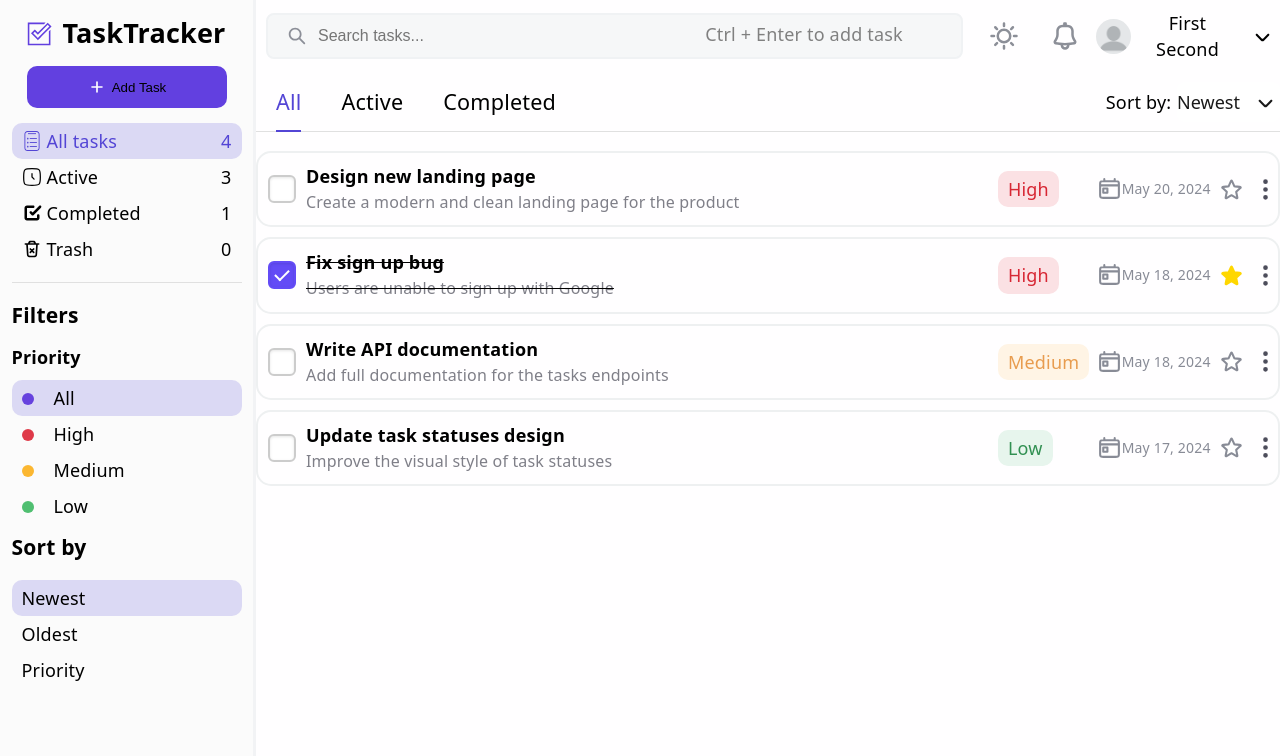
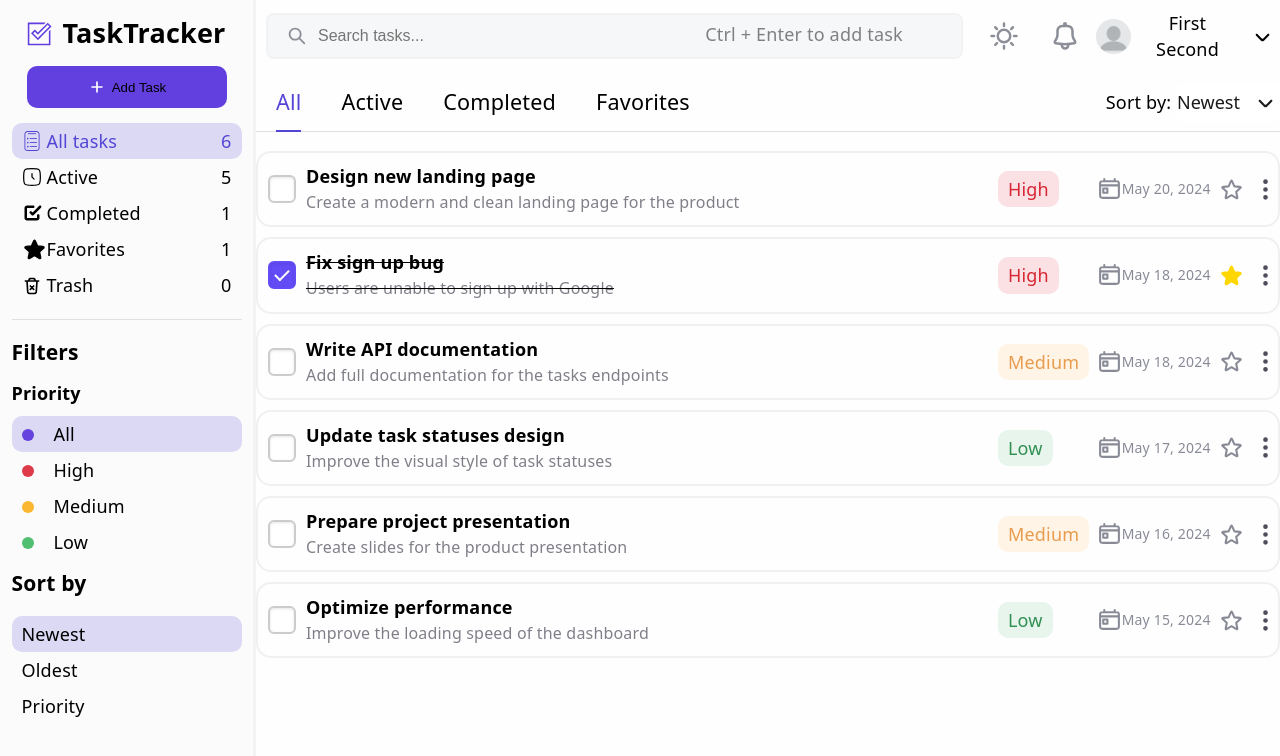
Before and after one commit to OleksiiDonchenko/Task_Tracker, a React (Vite) app: page / in a window 1280 px wide. Shown: the top 756 px of the page. Built offline with nearby package versions, Linux system fonts and the light colour scheme.

Commit message:
Feat: implement the favorites tab and the favorites toggle on every task

```diff
--- a/src/assets/icons/components/Icons.module.css
+++ b/src/assets/icons/components/Icons.module.css
@@ -58,22 +58,6 @@
 .starIcon {
   width: 25px;
   height: 25px;
-  color: #888B96;
-  fill: #fff;
-}
-
-.starIcon[data-theme='dark'] {
-  fill: #1F2225;
-}
-
-.starIcon[data-favorites='true'][data-theme='light'] {
-  color: gold;
-  fill: gold;
-}
-
-.starIcon[data-favorites='true'][data-theme='dark'] {
-  color: gold;
-  fill: gold;
 }
 
 .threeDotsVerticalIcon {
--- a/src/assets/icons/components/StarIcon.tsx
+++ b/src/assets/icons/components/StarIcon.tsx
@@ -3,7 +3,7 @@ import styles from './Icons.module.css';
 import { useTaskTrackerContext } from '../../../context/TaskTrackerContext';
 
 type StarIconProps = {
-  favorites: boolean;
+  favorites?: boolean;
 }
 
 export const StarIcon = ({ favorites }: StarIconProps) => {
--- a/src/components/Main/MainContent/TaskTabsAndSort/TaskTabs/TaskTabs.tsx
+++ b/src/components/Main/MainContent/TaskTabsAndSort/TaskTabs/TaskTabs.tsx
@@ -10,6 +10,7 @@ const TaskTabs = () => {
       <li className={getLiClass(styles, 'all')} onClick={() => handleTabChange('all')}>All</li>
       <li className={getLiClass(styles, 'active')} onClick={() => handleTabChange('active')}>Active</li>
       <li className={getLiClass(styles, 'completed')} onClick={() => handleTabChange('completed')}>Completed</li>
+      <li className={getLiClass(styles, 'favorites')} onClick={() => handleTabChange('favorites')}>Favorites</li>
     </ul>
   );
 };
--- a/src/components/Main/MainContent/Tasks/Tasks.module.css
+++ b/src/components/Main/MainContent/Tasks/Tasks.module.css
@@ -169,6 +169,26 @@
   color: #888B96;
 }
 
+.star {
+  display: flex;
+  align-items: center;
+  cursor: pointer;
+}
+
+.star svg {
+  color: #888B96;
+  fill: #fff;
+}
+
+.star svg[data-theme='dark'] {
+  fill: #1F2225;
+}
+
+.star svg[data-favorites='true'] {
+  color: gold;
+  fill: gold;
+}
+
 .threeDotsWrapper {
   position: relative;
 }
--- a/src/components/Main/MainContent/Tasks/Tasks.tsx
+++ b/src/components/Main/MainContent/Tasks/Tasks.tsx
@@ -7,9 +7,9 @@ import DropDownThreeDots from './DropDownThreeDots/DropDownThreeDots';
 import { useCreateOrEditTaskContext } from '../../../../context/CreateOrEditTaskContext';
 
 const Tasks = () => {
-  const { theme, setAllTasksCount, setActiveTasksCount, setCompletedTasksCount, setTrashTasksCount } = useTaskTrackerContext();
+  const { theme, setAllTasksCount, setActiveTasksCount, setCompletedTasksCount, setFavoritesTasksCount, setTrashTasksCount } = useTaskTrackerContext();
   const { tasks, displayedTasks } = useTasksContext();
-  const { handleCompletedTask } = useCreateOrEditTaskContext();
+  const { handleCompletedTask, handleFavoriteTask } = useCreateOrEditTaskContext();
 
   const [taskKey, setTaskKey] = useState(0);
 
@@ -40,6 +40,7 @@ const Tasks = () => {
     setAllTasksCount(tasks.length);
     setActiveTasksCount(tasks.filter(task => !task.completed).length);
     setCompletedTasksCount(tasks.filter(task => task.completed && !task.deleted).length);
+    setFavoritesTasksCount(tasks.filter(task => task.favorites).length);
     setTrashTasksCount(tasks.filter(task => task.deleted).length);
   }, [tasks]);
 
@@ -69,7 +70,9 @@ const Tasks = () => {
               <CalendarIcon />
               {`${task.date.month} ${task.date.day}, ${task.date.year}`}
             </div>
-            <StarIcon favorites={task.favorites} />
+            <div className={styles.star} onClick={() => handleFavoriteTask(task)}>
+              <StarIcon favorites={task.favorites} />
+            </div>
             <div ref={dropDownThreeDotsRef} className={styles.threeDotsWrapper}>
               <div className={styles.threeDots} data-status={taskKey === task.key ? 'open' : 'closed'} onClick={() => handleThreeDotsClick(task.key)} tabIndex={0}>
                 <ThreeDotsVerticalIcon />
--- a/src/components/Sidebar/TypesOfTasks/TypesOfTasks.tsx
+++ b/src/components/Sidebar/TypesOfTasks/TypesOfTasks.tsx
@@ -1,10 +1,10 @@
 import { } from 'react';
 import styles from './TypesOfTasks.module.css';
-import { ActiveTasksIcon, AllTasksIcon, CompletedTasksIcon, TrashTasksIcon } from '../../../assets/icons/components';
+import { ActiveTasksIcon, AllTasksIcon, CompletedTasksIcon, StarIcon, TrashTasksIcon } from '../../../assets/icons/components';
 import { useTaskTrackerContext } from '../../../context/TaskTrackerContext';
 
 const TypesOfTasks = () => {
-  const { getLiClass, handleTabChange, allTasksCount, activeTasksCount, completedTasksCount, trashTasksCount } = useTaskTrackerContext();
+  const { getLiClass, handleTabChange, allTasksCount, activeTasksCount, completedTasksCount, favoritesTasksCount, trashTasksCount } = useTaskTrackerContext();
 
   return (
     <ul className={styles.typesOfTasks}>
@@ -35,6 +35,15 @@ const TypesOfTasks = () => {
           {completedTasksCount}
         </div>
       </li>
+      <li className={getLiClass(styles, 'favorites')} onClick={() => handleTabChange('favorites')}>
+        <div className={styles.iconAndText}>
+          <StarIcon />
+          Favorites
+        </div>
+        <div className={styles.numberOfTasks}>
+          {favoritesTasksCount}
+        </div>
+      </li>
       <li className={getLiClass(styles, 'trash')} onClick={() => handleTabChange('trash')}>
         <div className={styles.iconAndText}>
           <TrashTasksIcon />
--- a/src/context/CreateOrEditTaskContext.tsx
+++ b/src/context/CreateOrEditTaskContext.tsx
@@ -17,10 +17,10 @@ export const useCreateOrEditTaskContext = () => {
 export const CreateOrEditTaskProvider = ({ children }: { children: React.ReactNode }) => {
   const { setTasks } = useTasksContext();
 
-  const { newTask, setNewTask, handleSubmit, handleEditTaskSubmit, handleDeleteTask, convertStringToTaskDate, convertTaskDateToString, handleDiscardNewTask, handleCompletedTask } = useCreateOrEditTask(setTasks);
+  const { newTask, setNewTask, handleSubmit, handleEditTaskSubmit, handleDeleteTask, convertStringToTaskDate, convertTaskDateToString, handleDiscardNewTask, handleCompletedTask, handleFavoriteTask } = useCreateOrEditTask(setTasks);
 
   return (
-    <CreateOrEditTaskContext.Provider value={{ newTask, setNewTask, handleSubmit, handleEditTaskSubmit, handleDeleteTask, convertStringToTaskDate, handleDiscardNewTask, convertTaskDateToString, handleCompletedTask }}>
+    <CreateOrEditTaskContext.Provider value={{ newTask, setNewTask, handleSubmit, handleEditTaskSubmit, handleDeleteTask, convertStringToTaskDate, handleDiscardNewTask, convertTaskDateToString, handleCompletedTask, handleFavoriteTask }}>
       {children}
     </CreateOrEditTaskContext.Provider>
   )
--- a/src/context/TaskTrackerContext.tsx
+++ b/src/context/TaskTrackerContext.tsx
@@ -94,11 +94,12 @@ export const TaskTrackerProvider = ({ children }: { children: React.ReactNode })
   const [allTasksCount, setAllTasksCount] = useState(0);
   const [activeTasksCount, setActiveTasksCount] = useState(0);
   const [completedTasksCount, setCompletedTasksCount] = useState(0);
+  const [favoritesTasksCount, setFavoritesTasksCount] = useState(0);
   const [trashTasksCount, setTrashTasksCount] = useState(0);
 
   return (
     <TaskTrackerContext.Provider value={{
-      theme, toggleTheme, activeTab, setActiveTab, getLiClass, handleTabChange, activeTabOfPriority, setActiveTabOfPriority, getLiClassOfPriority, handlePriorityChange, activeTabOfSort, setActiveTabOfSort, getLiClassOfSort, handleSortChange, sortArrowStatus, setSortArrowStatus, toggleSortArrow, priorityArrowStatus, setPriorityArrowStatus, togglePriorityArrow, editTask, setEditTask, handleAddNewTask, handleEditTask, handleCloseCreateOrEditTask, allTasksCount, setAllTasksCount, activeTasksCount, setActiveTasksCount, completedTasksCount, setCompletedTasksCount, trashTasksCount, setTrashTasksCount,
+      theme, toggleTheme, activeTab, setActiveTab, getLiClass, handleTabChange, activeTabOfPriority, setActiveTabOfPriority, getLiClassOfPriority, handlePriorityChange, activeTabOfSort, setActiveTabOfSort, getLiClassOfSort, handleSortChange, sortArrowStatus, setSortArrowStatus, toggleSortArrow, priorityArrowStatus, setPriorityArrowStatus, togglePriorityArrow, editTask, setEditTask, handleAddNewTask, handleEditTask, handleCloseCreateOrEditTask, allTasksCount, setAllTasksCount, activeTasksCount, setActiveTasksCount, completedTasksCount, setCompletedTasksCount, favoritesTasksCount, setFavoritesTasksCount, trashTasksCount, setTrashTasksCount,
     }}>
       {children}
     </ TaskTrackerContext.Provider>
--- a/src/context/types.ts
+++ b/src/context/types.ts
@@ -30,12 +30,14 @@ export interface TaskTrackerContextType {
   setActiveTasksCount: React.Dispatch<React.SetStateAction<number>>;
   completedTasksCount: number;
   setCompletedTasksCount: React.Dispatch<React.SetStateAction<number>>;
+  favoritesTasksCount: number;
+  setFavoritesTasksCount: React.Dispatch<React.SetStateAction<number>>;
   trashTasksCount: number;
   setTrashTasksCount: React.Dispatch<React.SetStateAction<number>>;
 }
 
 export type Theme = 'light' | 'dark';
-export type TabType = 'all' | 'active' | 'completed' | 'trash';
+export type TabType = 'all' | 'active' | 'completed' | 'favorites' | 'trash';
 export type TabTypeOfPriority = 'all' | 'high' | 'medium' | 'low';
 export type TabTypeOfSort = 'newest' | 'oldest' | 'priority';
 export type ArrowStatus = 'closed' | 'open';
@@ -75,4 +77,5 @@ export interface CreateOrEditTaskContextType {
   convertTaskDateToString: (date: Date | undefined) => string;
   handleDiscardNewTask: () => void;
   handleCompletedTask: (task: Task) => void;
+  handleFavoriteTask: (task: Task) => void;
 }
--- a/src/dataTest/dataTest.ts
+++ b/src/dataTest/dataTest.ts
@@ -52,4 +52,30 @@ export const testArrTasks: Task[] = [{
   },
   favorites: false,
   key: Math.random(),
-}];
+}, {
+  completed: false,
+  deleted: false,
+  title: 'Prepare project presentation',
+  description: 'Create slides for the product presentation',
+  priority: 'Medium',
+  date: {
+    month: 'May',
+    day: 16,
+    year: 2024,
+  },
+  favorites: false,
+  key: Math.random(),
+}, {
+  completed: false,
+  deleted: false,
+  title: 'Optimize performance',
+  description: 'Improve the loading speed of the dashboard',
+  priority: 'Low',
+  date: {
+    month: 'May',
+    day: 15,
+    year: 2024,
+  },
+  favorites: false,
+  key: Math.random(),
+},];
--- a/src/hooks/useCreateOrEditTask.ts
+++ b/src/hooks/useCreateOrEditTask.ts
@@ -85,5 +85,9 @@ export const useCreateOrEditTask = (setTasks: React.Dispatch<React.SetStateActio
     setTasks(prev => prev.map(t => t.key === task.key ? { ...t, completed: !task.completed } : t));
   }
 
-  return { newTask, setNewTask, handleSubmit, handleEditTaskSubmit, handleDeleteTask, convertStringToTaskDate, convertTaskDateToString, handleDiscardNewTask, handleCompletedTask };
+  const handleFavoriteTask = (task: Task) => {
+    setTasks(prev => prev.map(t => t.key === task.key ? { ...t, favorites: !task.favorites } : t));
+  }
+
+  return { newTask, setNewTask, handleSubmit, handleEditTaskSubmit, handleDeleteTask, convertStringToTaskDate, convertTaskDateToString, handleDiscardNewTask, handleCompletedTask, handleFavoriteTask };
 };
--- a/src/hooks/useTasks.ts
+++ b/src/hooks/useTasks.ts
@@ -34,6 +34,7 @@ export const useTasks = (activeTab: TabType, activeTabOfPriority: TabTypeOfPrior
 
         if (activeTab === 'active' && task.completed) return false;
         if (activeTab === 'completed' && !task.completed) return false;
+        if (activeTab === 'favorites' && !task.favorites) return false;
       }
 
       // --- 2. FILTERING BY PRIORITY ---
```
